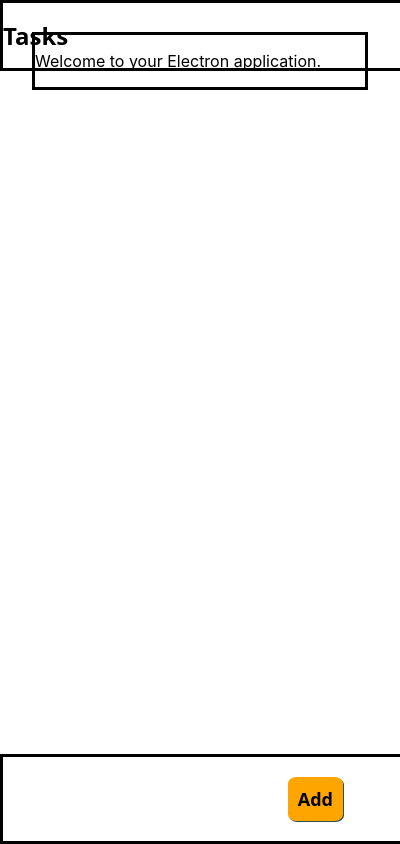
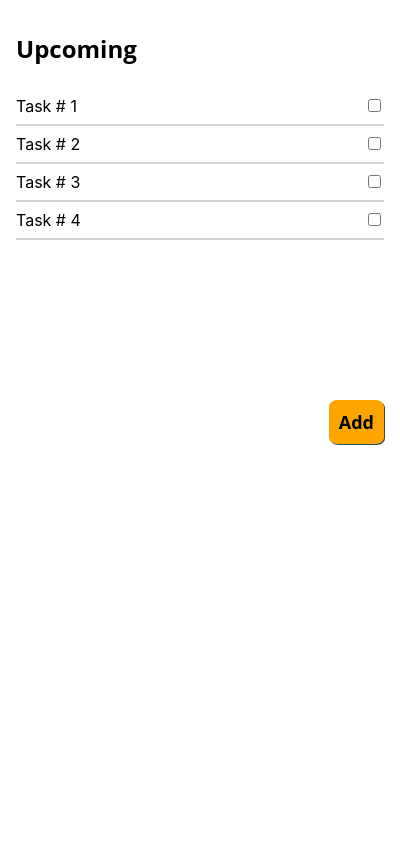
Before and after one commit to rodrigorar/lotic, an Electron app: page tasks-desktop/src/home/home.html in a window 400 px wide. Drawn offline with Linux system fonts and the light colour scheme.

Commit message:
Tasks-Desktop: Basic UI design

```diff
--- a/tasks-desktop/src/home/home.html
+++ b/tasks-desktop/src/home/home.html
@@ -8,10 +8,29 @@
   </head>
   <body>
     <div class="top-container">
-      <h1 class="title app-font">Tasks</h1>
+      <h1 class="title app-font">Upcoming</h1>
     </div>
     <div class="container">
-      <p>Welcome to your Electron application.</p>
+      <div id="task-1">
+        <span>Task # 1</span>
+        <input style="float: right;" type="checkbox">
+        <hr class="separator">
+      </div>
+      <div id="task-2">
+        <span>Task # 2</span>
+        <input style="float: right;" type="checkbox">
+        <hr class="separator">
+      </div>
+      <div id="task-3">
+        <span>Task # 3</span>
+        <input style="float: right;" type="checkbox">
+        <hr class="separator">
+      </div>
+      <div id="task-4">
+        <span>Task # 4</span>
+        <input style="float: right;" type="checkbox">
+        <hr class="separator">
+      </div>
     </div>
     <div class="bottom-container">
       <div class="button-container">
--- a/tasks-desktop/src/main.js
+++ b/tasks-desktop/src/main.js
@@ -3,8 +3,8 @@ const path = require('path');
 
 const createWindow = () => {
   const mainWindow = new BrowserWindow({
-    width: 500,
-    height: 600,
+    width: 400,
+    height: 500,
     resizable: false,
     webPreferences: {
       preload: path.join(__dirname, 'preload.js'),
--- a/tasks-desktop/src/style.css
+++ b/tasks-desktop/src/style.css
@@ -1,9 +1,9 @@
 body {
   font-family: -apple-system, BlinkMacSystemFont, 'Segoe UI', Roboto, Helvetica,
     Arial, sans-serif;
-  margin: auto;
-  max-width: 38rem;
-  padding: 2rem;
+  margin: 0rem;
+  max-width: 21rem;
+  padding: 1rem;
 }
 
 .app-font {
@@ -34,32 +34,34 @@ body {
 }
 
 .top-container {
-  position: absolute;
   top: 0;
   left: 0;
-  width: 100%;
-  border: solid;
+  width: 23rem;
+  height: 4rem;
   display: block;
 }
 
 .container {
-  border: solid;
   display: block;
+  width: 23rem;
+  height: 19rem;
 }
 
 .bottom-container {
-  position: absolute;
   bottom: 0;
   left: 0;
-  display: block;
-  border: solid; /* To be removed */
-  width: 100%
+  width: 23rem;
+  height: 4rem;
 }
 
 .button-container {
   float: right;
-  padding-left: 15%;
-  padding-right: 15%;
-  padding-top: 5%;
-  padding-bottom: 5%;
+  display: table;
 }
+
+.separator {
+  height: 2px;
+  border-width: 0;
+  color: lightgray;
+  background-color: lightgray
+}
```
Also changed, not shown: 1 other file.
